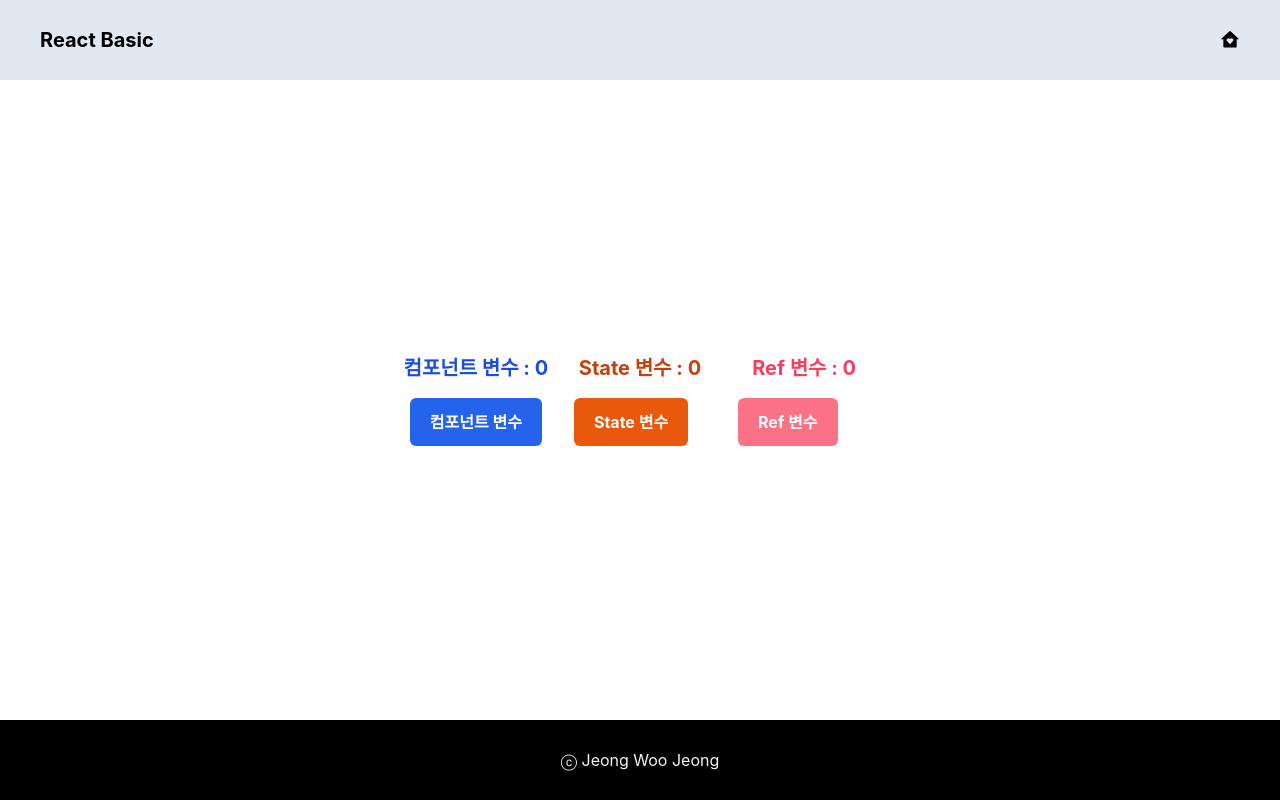
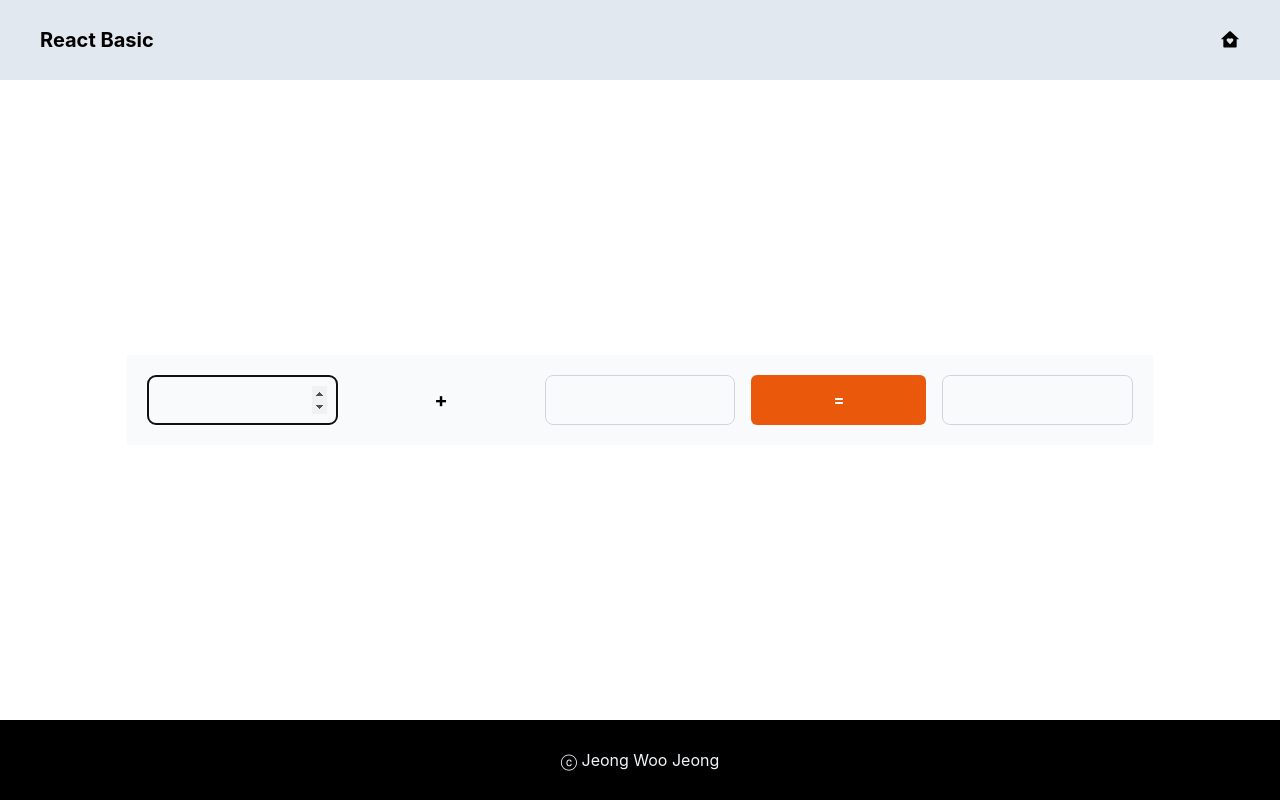
Before and after one commit to woooojeong/study_react, a React (Create React App) app: page / in a window 1280 px wide. Built offline with nearby package versions, Linux system fonts and the light colour scheme; the HTML template or start-up script is replaced by a standard one.

Commit message:
useRef로 입력값 제어(숫자계산) 및 포커스 처리

```diff
--- /dev/null
+++ b/src/07/MyRefAdd.js
@@ -0,0 +1,77 @@
+import TailButton from "../UI/TailButton";
+import { useRef, useEffect } from "react";
+
+export default function MyRefAdd() {
+    // Ref 변수 선언 (input 요소를 직접 참조하기 위함)
+    const x1 = useRef(); // 첫 번째 입력창
+    const x2 = useRef(); // 두 번째 입력창
+    const x3 = useRef(); // 결과 출력창
+
+    // "=" 버튼 클릭 시 실행되는 함수
+    const handleAdd = () => {
+        // 첫 번째 값이 비어있으면 경고 후 포커스
+        if (!x1.current.value) {
+            alert("첫번째 값을 입력하세요.");
+            x1.current.focus();
+            return;
+        }
+
+        // 두 번째 값이 비어있으면 경고 후 포커스
+        if (!x2.current.value) {
+            alert("두번째 값을 입력하세요.");
+            x2.current.focus();
+            return;
+        }
+
+        // 문자열 덧셈이 아닌 정수 덧셈을 위해 parseInt 사용
+        x3.current.value = parseInt(x1.current.value) + parseInt(x2.current.value);
+    };
+
+    // 입력창에 포커스될 때 실행 (입력값과 결과 초기화)
+    const handleFocus = (x) => {
+        x3.current.value = ''; // 결과창 초기화
+        x.current.value = '';  // 현재 입력창 초기화
+    };
+
+    // 컴포넌트가 처음 렌더링될 때 첫 번째 입력창에 포커스
+    useEffect(() => {
+        x1.current.focus();
+    }, []);
+
+    return (
+        <div className="w-10/12 flex justify-center items-center">
+            <div>
+                {/* 입력창/연산기호/버튼/결과창을 포함한 그리드 레이아웃 */}
+                <div className="bg-slate-50 grid grid-cols-5 gap-2 m-5 p-5">
+                    {/* 첫 번째 숫자 입력 */}
+                    <input type='number' id='txt1'
+                        ref={x1}
+                        onFocus={() => handleFocus(x1)}
+                        className="bg-gray-50 border border-gray-300 rounded-lg
+                                   text-gray-900 text-center text-xl p-2.5" />
+
+                    {/* 연산 기호 + */}
+                    <div className="flex justify-center items-center text-xl font-bold">
+                        +
+                    </div>
+
+                    {/* 두 번째 숫자 입력 */}
+                    <input type='number' id='txt2'
+                        ref={x2}
+                        onFocus={() => handleFocus(x2)}
+                        className="bg-gray-50 border border-gray-300 rounded-lg
+                                   text-gray-900 text-center text-xl p-2.5" />
+
+                    {/* = 버튼 */}
+                    <TailButton caption='=' bcolor='orange' handleClick={handleAdd} />
+
+                    {/* 결과 출력창 */}
+                    <input type='number' id='txt3'
+                        ref={x3}
+                        className="bg-gray-50 border border-gray-300 rounded-lg
+                                   text-gray-900 text-center text-xl p-2.5" />
+                </div>
+            </div>
+        </div>
+    );
+}
--- a/src/App.js
+++ b/src/App.js
@@ -7,7 +7,8 @@ import './App.css';
 // import MyList from './04/MyList';
 // import Lotto from './05/Lotto';
 // import Traffic from './06/Traffic';
-import MyRef from './07/MyRef';
+// import MyRef from './07/MyRef';
+import MyRefAdd from './07/MyRefAdd';
 
 import { RiHomeHeartFill } from "react-icons/ri";
 
@@ -39,7 +40,8 @@ function App() {
         {/* <MyList/> */}
         {/* <Lotto /> */}
         {/* {<Traffic />} */}
-        <MyRef />
+        {/* <MyRef /> */}
+        <MyRefAdd />
       </main>
       <footer className='flex justify-center items-center h-20 bg-black text-slate-100'>
         ⓒ Jeong Woo Jeong
```
